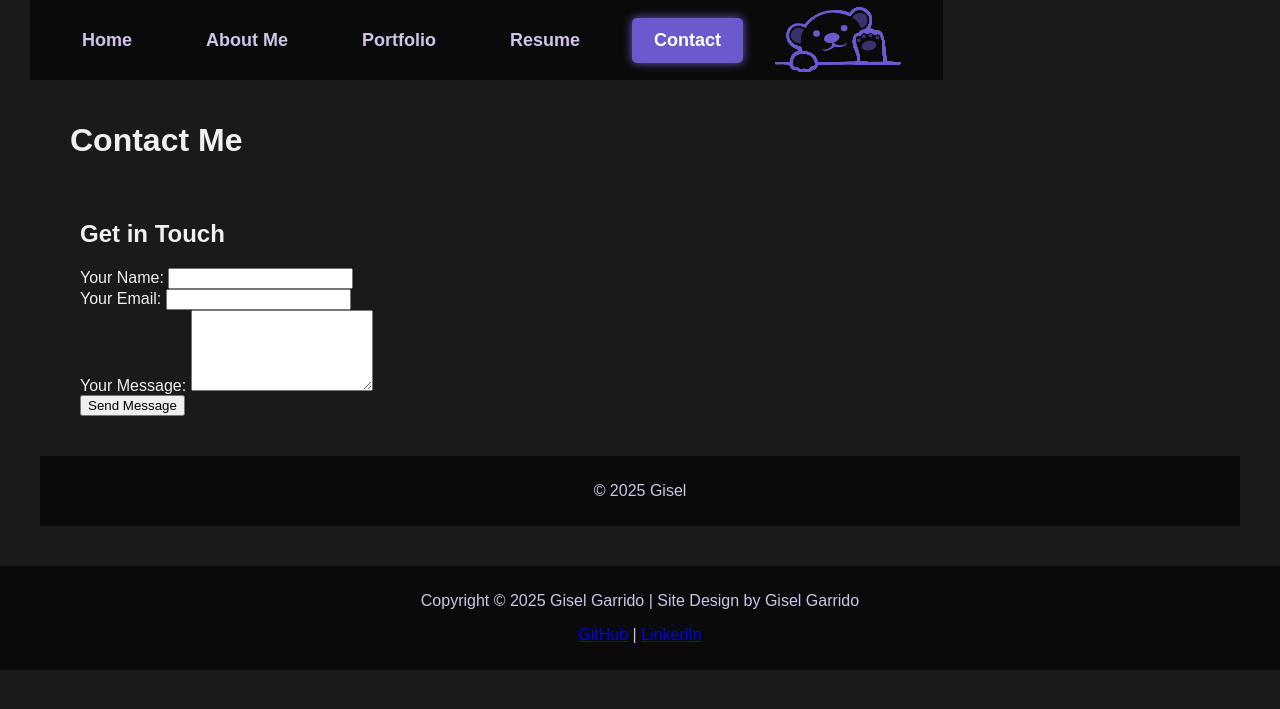
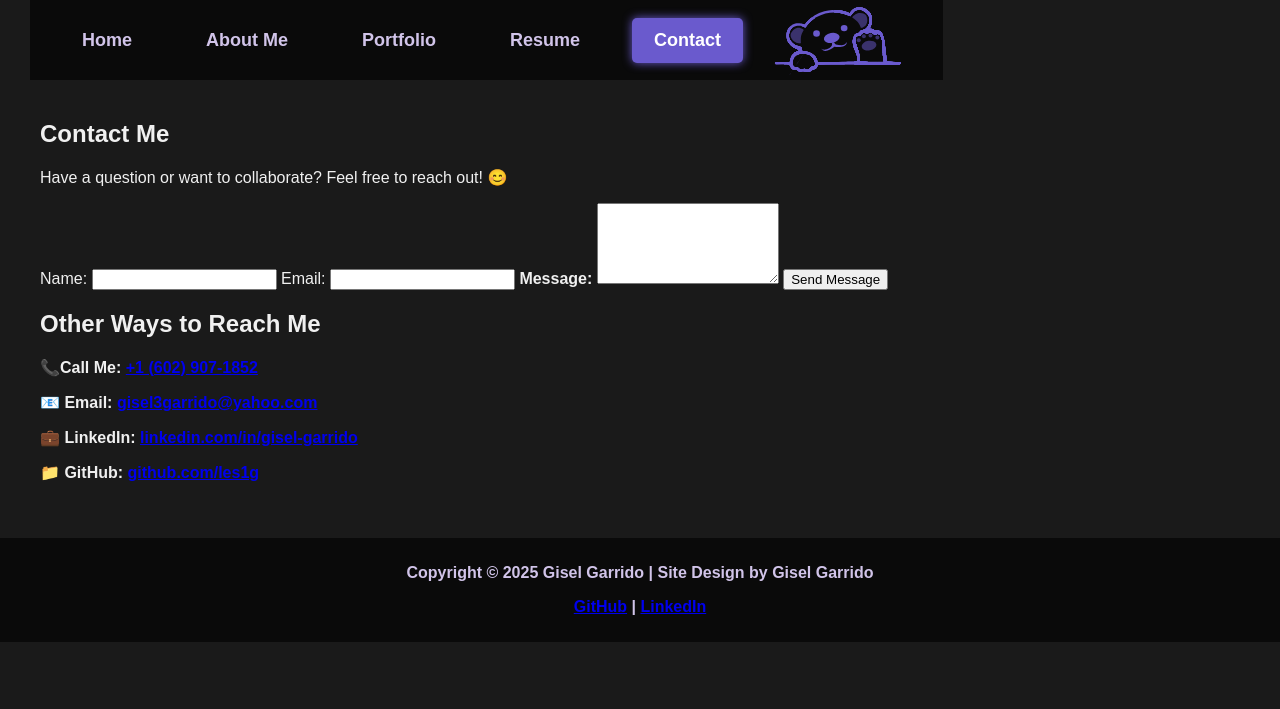
Before and after one commit to les1g/Gsite, a Flask app: page /contact in a window 1280 px wide. Shown: the top 709 px of the page. Run offline with Flask 3, Linux system fonts and the light colour scheme.

Commit message:
Update contact.html

```diff
--- a/templates/contact.html
+++ b/templates/contact.html
@@ -1,50 +1,36 @@
 {% extends 'base.html' %}
 
 {% block content %}
-    <!DOCTYPE html>
-<html lang="en">
-<head>
-    <meta charset="UTF-8">
-    <meta name="viewport" content="width=device-width, initial-scale=1.0">
-    <title>Contact</title>
-    <link rel="stylesheet" href="styles.css">
-</head>
-<body>
 
-    <header>
+<!-- Contact Page Header -->
+<section id="contact-header">
     <h1>Contact Me</h1>
-    </header>
+    <p>Have a question or want to collaborate? Feel free to reach out! 😊</p>
+</section>
 
-    <main>
+<!-- Contact Form -->
 <section id="contact-form">
-            <h2>Get in Touch</h2>
-            <form action="submit_form.php" method="POST" id="contactForm">
-                <div class="form-group">
-                    <label for="name">Your Name:</label>
+    <form action="{{ url_for('contact') }}" method="post">
+        <label for="name">Name:</label>
         <input type="text" id="name" name="name" required>
-                </div>
 
-                <div class="form-group">
-                    <label for="email">Your Email:</label>
+        <label for="email">Email:</label>
         <input type="email" id="email" name="email" required>
-                </div>
 
-                <div class="form-group">
-                    <label for="message">Your Message:</label>
+        <label for="message"><b>Message:</label>
         <textarea id="message" name="message" rows="5" required></textarea>
-                </div>
 
-                <button type="submit" id="submitBtn">Send Message</button>
+        <button type="submit">Send Message</button>
     </form>
 </section>
-    </main>
 
-    <footer>
-        <p>© 2025 Gisel</p>
-    </footer>
-
-    <script src="script.js"></script>
-</body>
-</html>
+<!-- Alternative Contact Methods -->
+<section id="contact-info">
+    <h2>Other Ways to Reach Me</h2>
+    <p>📞Call Me: <a href="tel:+1234567890">+1 (602) 907-1852</a></p>
+    <p>📧 Email: <a href="mailto:gisel3garrido@yahoo.com">gisel3garrido@yahoo.com</a></p>
+    <p>💼 LinkedIn: <a href="https://www.linkedin.com/in/gisel-garrido/" target="_blank">linkedin.com/in/gisel-garrido</a></p>
+    <p>📁 GitHub: <a href="https://github.com/les1g" target="_blank">github.com/les1g</a></p>
+</section>
 
 {% endblock %}
```
Lines whose indentation alone changed are shown as unchanged.
